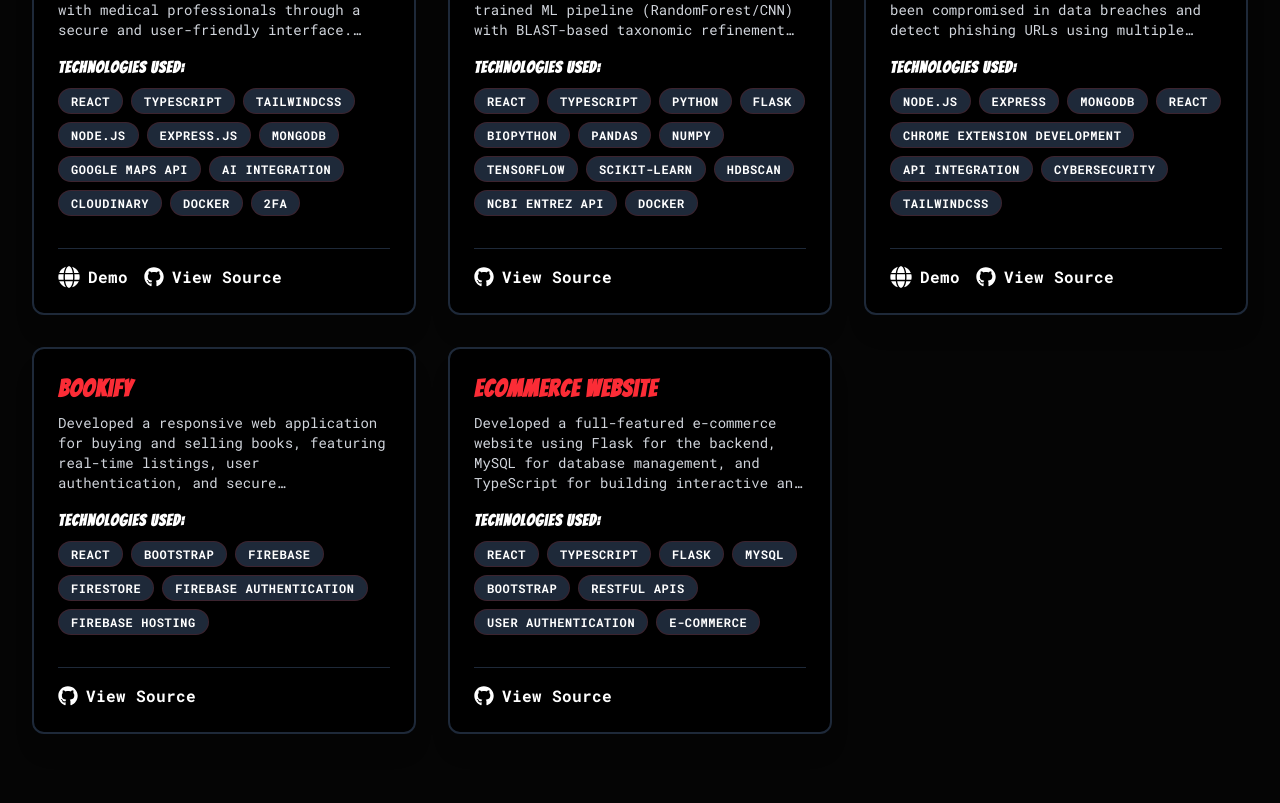
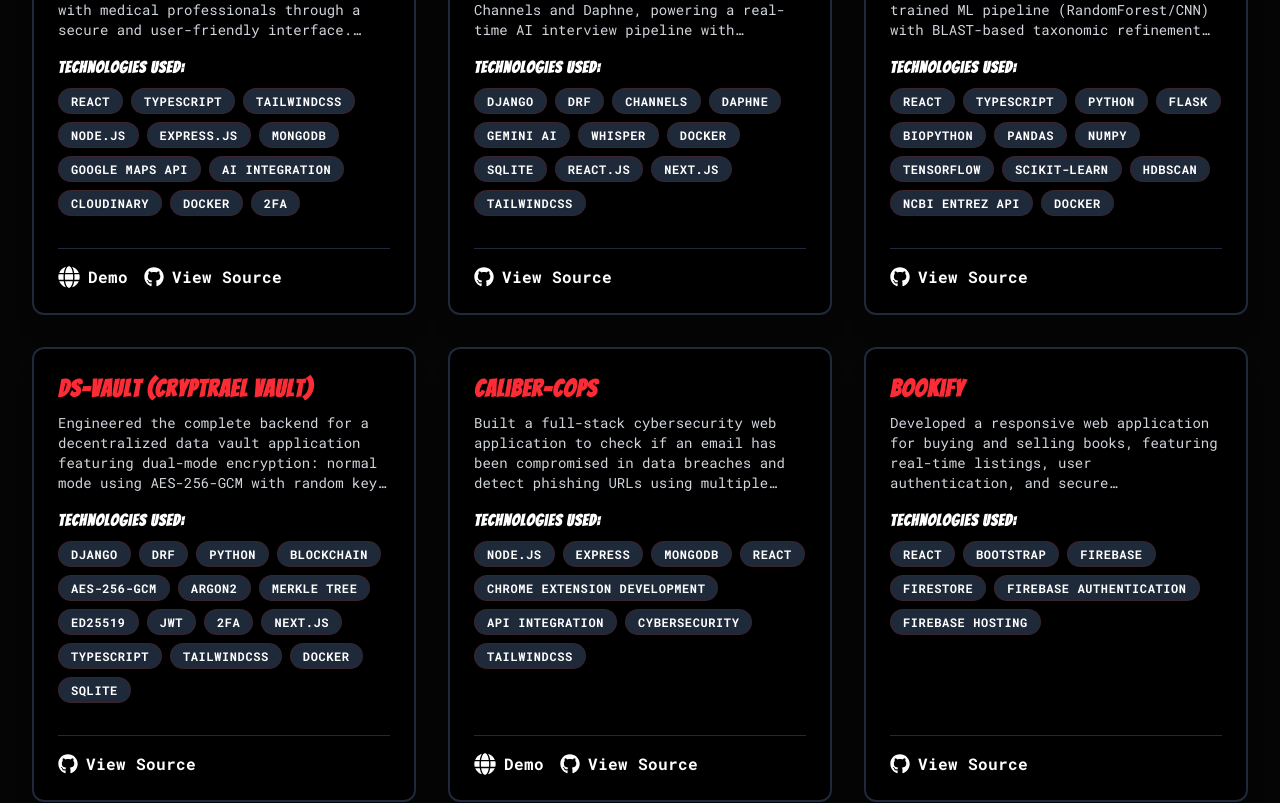
Before and after one commit to im-satyam/Portfolio, a React (Vite) app: page / in a window 1280 px wide. Shown: the part 3002-3805 px from the top of the page. Built offline with nearby package versions, Linux system fonts and the light colour scheme.

Commit message:
Updating Projects

```diff
--- a/src/components/Project.tsx
+++ b/src/components/Project.tsx
@@ -1,11 +1,13 @@
-import { motion } from "framer-motion";
-import { FaGithub, FaGlobe } from "react-icons/fa";
+import { useState, useEffect } from "react";
+import { motion, AnimatePresence } from "framer-motion";
+import { FaGithub, FaGlobe, FaTimes } from "react-icons/fa";
 
 interface Project {
   title: string;
   description: string;
   technologies: string[];
   githubUrl: string;
+  demoUrl?: string;
 }
 
 const projects: Project[] = [
@@ -27,6 +29,26 @@ const projects: Project[] = [
       "2FA",
     ],
     githubUrl: "https://github.com/im-satyam/hacknocturne-MediPal",
+    demoUrl: "https://hack2a.github.io/MediPal/",
+  },
+  {
+    title: "Inter.ai",
+    description:
+      "Built 8 REST API endpoints and a WebSocket consumer using Django Channels and Daphne, powering a real-time AI interview pipeline with streamed Gemini LLM responses, Whisper STT transcription, and TTS audio synthesis. Integrated a multi-engine ML orchestrator exposing ATS resume analysis, RAG-based JD context retrieval, toxicity detection, and automated post-interview evaluation reports via a singleton service layer. Implemented JWT and Google OAuth authentication, session lifecycle management with difficulty-based routing, and persistent chat history storage supporting 4 interview modes across technical, behavioral, and HR categories.",
+    technologies: [
+      "Django",
+      "DRF",
+      "Channels",
+      "Daphne",
+      "Gemini AI",
+      "Whisper",
+      "Docker",
+      "SQLite",
+      "React.js",
+      "Next.js",
+      "TailwindCSS",
+    ],
+    githubUrl: "https://github.com/Hack2A/ai-interview-app",
   },
   {
     title: "Aquagenesis",
@@ -49,6 +71,29 @@ const projects: Project[] = [
     githubUrl: "https://github.com/Hack2A/eDNA-sih25",
   },
   {
+    title: "DS-Vault (Cryptrael Vault)",
+    description:
+      "Engineered the complete backend for a decentralized data vault application featuring dual-mode encryption: normal mode using AES-256-GCM with random keys and an advanced mode deriving keys via Argon2 from a user-provided seed phrase with every record anchored on a custom Proof-of-Work blockchain. Built a full blockchain module from scratch including Block hashing (SHA-256), chain validation, Merkle Tree integrity verification, and Ed25519 digital signatures for tamper-proof audit trails. Implemented 6 REST API endpoints with Django REST Framework covering JWT + email OTP-based 2FA authentication, seed-phrase lifecycle management, and encrypt/decrypt operations backed by persisted VaultCore metadata. Dockerized the entire stack (Django + Next.js) for single-command deployment.",
+    technologies: [
+      "Django",
+      "DRF",
+      "Python",
+      "Blockchain",
+      "AES-256-GCM",
+      "Argon2",
+      "Merkle Tree",
+      "Ed25519",
+      "JWT",
+      "2FA",
+      "Next.js",
+      "TypeScript",
+      "TailwindCSS",
+      "Docker",
+      "SQLite",
+    ],
+    githubUrl: "https://github.com/Hack2A/ds-vault",
+  },
+  {
     title: "Caliber-Cops",
     description:
       "Built a full-stack cybersecurity web application to check if an email has been compromised in data breaches and detect phishing URLs using multiple threat intelligence APIs. Developed a custom Google Chrome extension that automatically detects the currently visited website and alerts the user in real-time if it is identified as a phishing site. Focused on enhancing user security with seamless integration, real-time notifications, and reliable threat analysis.",
@@ -63,8 +108,8 @@ const projects: Project[] = [
       "TailwindCSS",
     ],
     githubUrl: "https://github.com/im-satyam/SandBox2025",
+    demoUrl: "https://hack2a.github.io/CalibreCops/",
   },
-
   {
     title: "Bookify",
     description:
@@ -79,27 +124,23 @@ const projects: Project[] = [
     ],
     githubUrl: "https://github.com/im-satyam/book-buy-sell",
   },
-  {
-    title: "Ecommerce Website",
-    description:
-      "Developed a full-featured e-commerce website using Flask for the backend, MySQL for database management, and TypeScript for building interactive and type-safe front-end components. The application includes user authentication, product listings, a shopping cart, and order processing functionality. Implemented RESTful routing, secure session handling, and password hashing to ensure robust security and scalability. Followed best practices in modular application structure and database design to create a maintainable and efficient web platform.",
-    technologies: [
-      "React",
-      "Typescript",
-      "Flask",
-      "MySQL",
-      "Bootstrap",
-      "RESTful APIs",
-      "User Authentication",
-      "E-commerce",
-    ],
-    githubUrl: "https://github.com/im-satyam/ea",
-  },
 ];
 
 const Project = () => {
+  const [selected, setSelected] = useState<Project | null>(null);
+
+  // Lock body scroll when modal is open
+  useEffect(() => {
+    if (selected) {
+      document.body.style.overflow = "hidden";
+    } else {
+      document.body.style.overflow = "";
+    }
+    return () => { document.body.style.overflow = ""; };
+  }, [selected]);
+
   const linkClass =
-    "inline-flex items-center gap-2 text-white group-hover:text-red-500 transition font-bold tracking-wide transition-colors duration-300 relative group/link";
+    "inline-flex items-center gap-2 text-white hover:text-red-500 transition font-bold tracking-wide transition-colors duration-300 relative group/link";
 
   return (
     <div
@@ -115,11 +156,10 @@ const Project = () => {
       </h1>
 
       <div className="grid gap-8 grid-cols-1 md:grid-cols-2 lg:grid-cols-3">
-        {projects.map(
-          ({ title, description, technologies, githubUrl }, index) => (
+        {projects.map((project, index) => (
           <motion.div
-              key={title}
-              className="bg-black/90 backdrop-blur-sm rounded-xl shadow-xl p-6 flex flex-col justify-between border-2 border-gray-800 transition-all hover:bg-black group"
+            key={project.title}
+            className="bg-black/90 backdrop-blur-sm rounded-xl shadow-xl p-6 flex flex-col justify-between border-2 border-gray-800 transition-all hover:bg-black group cursor-pointer"
             whileHover={{
               scale: 1.02,
               borderColor: "#E63946",
@@ -129,15 +169,16 @@ const Project = () => {
             whileInView={{ opacity: 1, y: 0 }}
             viewport={{ once: true }}
             transition={{ duration: 0.6, delay: index * 0.1 }}
+            onClick={() => setSelected(project)}
           >
             <div>
-                <h2 className="text-2xl font-bold mb-2 text-red-500 font-bangers tracking-wide">{title}</h2>
-                <p className="mb-4 text-gray-300 line-clamp-4 font-roboto-mono text-sm">{description}</p>
+              <h2 className="text-2xl font-bold mb-2 text-red-500 font-bangers tracking-wide">{project.title}</h2>
+              <p className="mb-4 text-gray-300 line-clamp-4 font-roboto-mono text-sm">{project.description}</p>
 
               <div className="mb-4">
                 <h3 className="font-semibold mb-2 text-white">Technologies Used:</h3>
                 <ul className="flex flex-wrap gap-2">
-                    {technologies.map((tech) => (
+                  {project.technologies.map((tech) => (
                     <li
                       key={tech}
                       className="bg-gray-800 text-white border border-red-900/30 rounded-full px-3 py-1 text-xs font-bold uppercase tracking-wider"
@@ -150,14 +191,14 @@ const Project = () => {
             </div>
 
             <div className="flex items-center gap-4 mt-4 pt-4 border-t border-gray-800">
-
-                {title === "Medipal" && (
+              {project.demoUrl && (
                 <a
-                    href="https://hack2a.github.io/MediPal/"
+                  href={project.demoUrl}
                   target="_blank"
                   rel="noopener noreferrer"
                   className={linkClass}
-                    aria-label="Medipal demo"
+                  aria-label={`${project.title} demo`}
+                  onClick={(e) => e.stopPropagation()}
                 >
                   <FaGlobe size={22} />
                   <span>Demo</span>
@@ -165,28 +206,13 @@ const Project = () => {
                 </a>
               )}
 
-
-                {title === "Caliber-Cops" && (
               <a
-                    href="https://hack2a.github.io/CalibreCops/"
+                href={project.githubUrl}
                 target="_blank"
                 rel="noopener noreferrer"
                 className={linkClass}
-                    aria-label="Caliber-Cops demo"
-                  >
-                    <FaGlobe size={22} />
-                    <span>Demo</span>
-                    <span className="absolute left-0 bottom-0 h-0.5 w-0 bg-red-600 transition-all duration-300 group-hover/link:w-full shadow-[0_0_10px_#E63946]"></span>
-                  </a>
-                )}
-
-
-                <a
-                  href={githubUrl}
-                  target="_blank"
-                  rel="noopener noreferrer"
-                  className={linkClass}
-                  aria-label={`${title} source`}
+                aria-label={`${project.title} source`}
+                onClick={(e) => e.stopPropagation()}
               >
                 <FaGithub size={20} />
                 <span>View Source</span>
@@ -194,9 +220,93 @@ const Project = () => {
               </a>
             </div>
           </motion.div>
-          )
+        ))}
+      </div>
+
+      {/* ── Modal ── */}
+      <AnimatePresence>
+        {selected && (
+          <motion.div
+            className="fixed inset-0 z-50 flex items-center justify-center p-4"
+            initial={{ opacity: 0 }}
+            animate={{ opacity: 1 }}
+            exit={{ opacity: 0 }}
+            transition={{ duration: 0.25 }}
+          >
+            {/* Backdrop */}
+            <motion.div
+              className="absolute inset-0 bg-black/80 backdrop-blur-sm"
+              onClick={() => setSelected(null)}
+              initial={{ opacity: 0 }}
+              animate={{ opacity: 1 }}
+              exit={{ opacity: 0 }}
+            />
+
+            {/* Modal card */}
+            <motion.div
+              className="relative bg-gray-950 border-2 border-red-600/60 rounded-2xl shadow-[0_0_40px_rgba(230,57,70,0.3)] p-8 max-w-2xl w-full max-h-[85vh] overflow-y-auto z-10"
+              initial={{ scale: 0.85, opacity: 0, y: 30 }}
+              animate={{ scale: 1, opacity: 1, y: 0 }}
+              exit={{ scale: 0.85, opacity: 0, y: 30 }}
+              transition={{ type: "spring", damping: 25, stiffness: 300 }}
+            >
+              {/* Close button */}
+              <button
+                onClick={() => setSelected(null)}
+                className="absolute top-4 right-4 text-gray-400 hover:text-red-500 transition-colors"
+                aria-label="Close modal"
+              >
+                <FaTimes size={22} />
+              </button>
+
+              <h2 className="text-3xl font-bold mb-4 text-red-500 font-bangers tracking-wide pr-8">
+                {selected.title}
+              </h2>
+
+              <p className="text-gray-300 font-roboto-mono text-sm leading-relaxed mb-6">
+                {selected.description}
+              </p>
+
+              <div className="mb-6">
+                <h3 className="font-semibold mb-3 text-white">Technologies Used:</h3>
+                <ul className="flex flex-wrap gap-2">
+                  {selected.technologies.map((tech) => (
+                    <li
+                      key={tech}
+                      className="bg-gray-800 text-white border border-red-900/30 rounded-full px-3 py-1 text-xs font-bold uppercase tracking-wider"
+                    >
+                      {tech}
+                    </li>
+                  ))}
+                </ul>
+              </div>
+
+              <div className="flex items-center gap-6 pt-4 border-t border-gray-800">
+                {selected.demoUrl && (
+                  <a
+                    href={selected.demoUrl}
+                    target="_blank"
+                    rel="noopener noreferrer"
+                    className={linkClass}
+                  >
+                    <FaGlobe size={22} />
+                    <span>Demo</span>
+                  </a>
                 )}
+                <a
+                  href={selected.githubUrl}
+                  target="_blank"
+                  rel="noopener noreferrer"
+                  className={linkClass}
+                >
+                  <FaGithub size={22} />
+                  <span>View Source</span>
+                </a>
               </div>
+            </motion.div>
+          </motion.div>
+        )}
+      </AnimatePresence>
     </div>
   );
 };
```
Also changed, not shown: 1 other file (tests, documents, lock files or other folders). Lines whose indentation alone changed are shown as unchanged.
